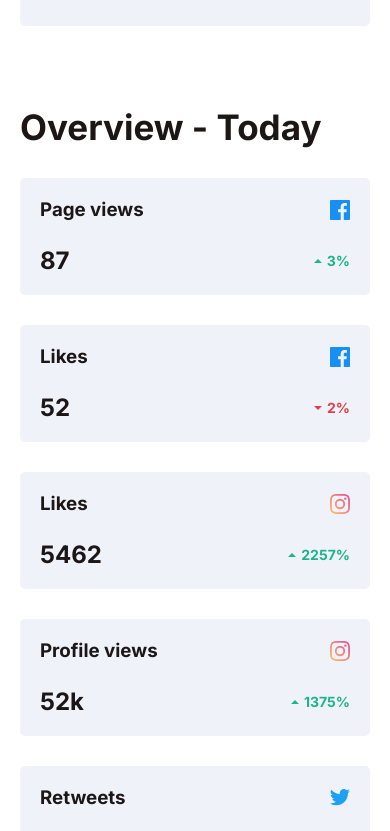
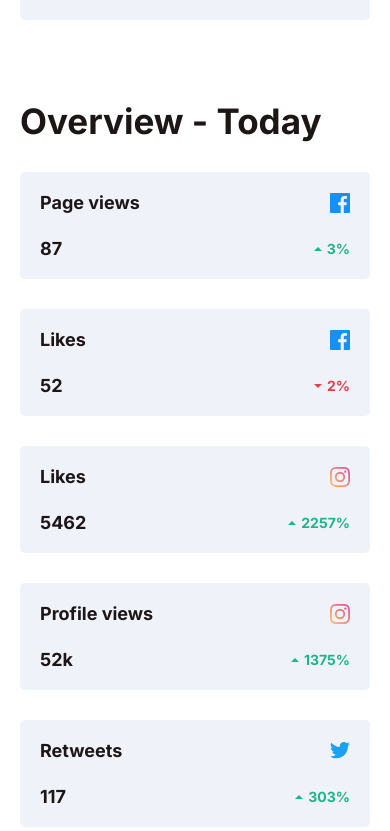
Before and after one commit to DanielOmehe/social-media-dashboard, a plain HTML site: page index.html in a window 390 px wide. Shown: the part 1156-1987 px from the top of the page. Drawn offline with Linux system fonts and the light colour scheme.

```diff
--- a/index.html
+++ b/index.html
@@ -1,5 +1,5 @@
 <!DOCTYPE html>
-<html lang="en">
+<html lang="en" data-theme="light">
 <head>
   <meta charset="UTF-8">
   <meta name="viewport" content="width=device-width, initial-scale=1.0"> <!-- displays site properly based on user's device -->
@@ -9,12 +9,12 @@
   <title>Frontend Mentor | [Challenge Name Here]</title>
   <link rel="stylesheet" href="style.css">
 </head>
-<body data-theme="light">
+<body>
   <div class="background"></div>
   <div class="dashboard">
     <div class="dashboard-header">
       <div class="dashboard-header-title">
-        <h1>Social Media Dashboard</h1>
+        <h2>Social Media Dashboard</h2>
         <h3>Total Followers: 23,004</h3>
       </div>
       <div class="theme">
@@ -90,7 +90,7 @@
         <div class="dashboard-overview-container">
           <div class="overview-card">
             <div class="overview-card-header">
-              <h3>Page views</h3>
+              <h2>Page views</h2>
               <img src="images/icon-facebook.svg" alt="fb">
             </div>
             <div class="overview-card-content">
@@ -103,7 +103,7 @@
           </div>
           <div class="overview-card">
             <div class="overview-card-header">
-              <h3>Likes</h3>
+              <h2>Likes</h3>
               <img src="images/icon-facebook.svg" alt="fb">
             </div>
             <div class="overview-card-content">
@@ -116,7 +116,7 @@
           </div>
           <div class="overview-card">
             <div class="overview-card-header">
-              <h3>Likes</h3>
+              <h2>Likes</h2>
               <img src="images/icon-instagram.svg" alt="ig">
             </div>
             <div class="overview-card-content">
@@ -129,7 +129,7 @@
           </div>
           <div class="overview-card">
             <div class="overview-card-header">
-              <h3>Profile views</h3>
+              <h2>Profile views</h2>
               <img src="images/icon-instagram.svg" alt="ig">
             </div>
             <div class="overview-card-content">
@@ -142,7 +142,7 @@
           </div>
           <div class="overview-card">
             <div class="overview-card-header">
-              <h3>Retweets</h3>
+              <h2>Retweets</h2>
               <img src="images/icon-twitter.svg" alt="tw">
             </div>
             <div class="overview-card-content">
@@ -155,7 +155,7 @@
           </div>
           <div class="overview-card">
             <div class="overview-card-header">
-              <h3>Likes</h3>
+              <h2>Likes</h2>
               <img src="images/icon-twitter.svg" alt="fb">
             </div>
             <div class="overview-card-content">
@@ -168,7 +168,7 @@
           </div>
           <div class="overview-card">
             <div class="overview-card-header">
-              <h3>Likes</h3>
+              <h2>Likes</h2>
               <img src="images/icon-youtube.svg" alt="fb">
             </div>
             <div class="overview-card-content">
@@ -181,7 +181,7 @@
           </div>
           <div class="overview-card">
             <div class="overview-card-header">
-              <h3>Total views</h3>
+              <h2>Total views</h2>
               <img src="images/icon-youtube.svg" alt="yt">
             </div>
             <div class="overview-card-content">
--- a/style.css
+++ b/style.css
@@ -294,11 +294,19 @@
     color: var(--text);
 }
 
+.overview-card-header h2{
+    font-size: 18px;
+}
+
 .overview-card-content{
     display: flex;
     align-items: center;
     justify-content: space-between;
     color: var(--text);
+}
+
+.overview-card-content h2{
+    font-size: 18px;
 }
 
 .overview-card-content .up{
```
